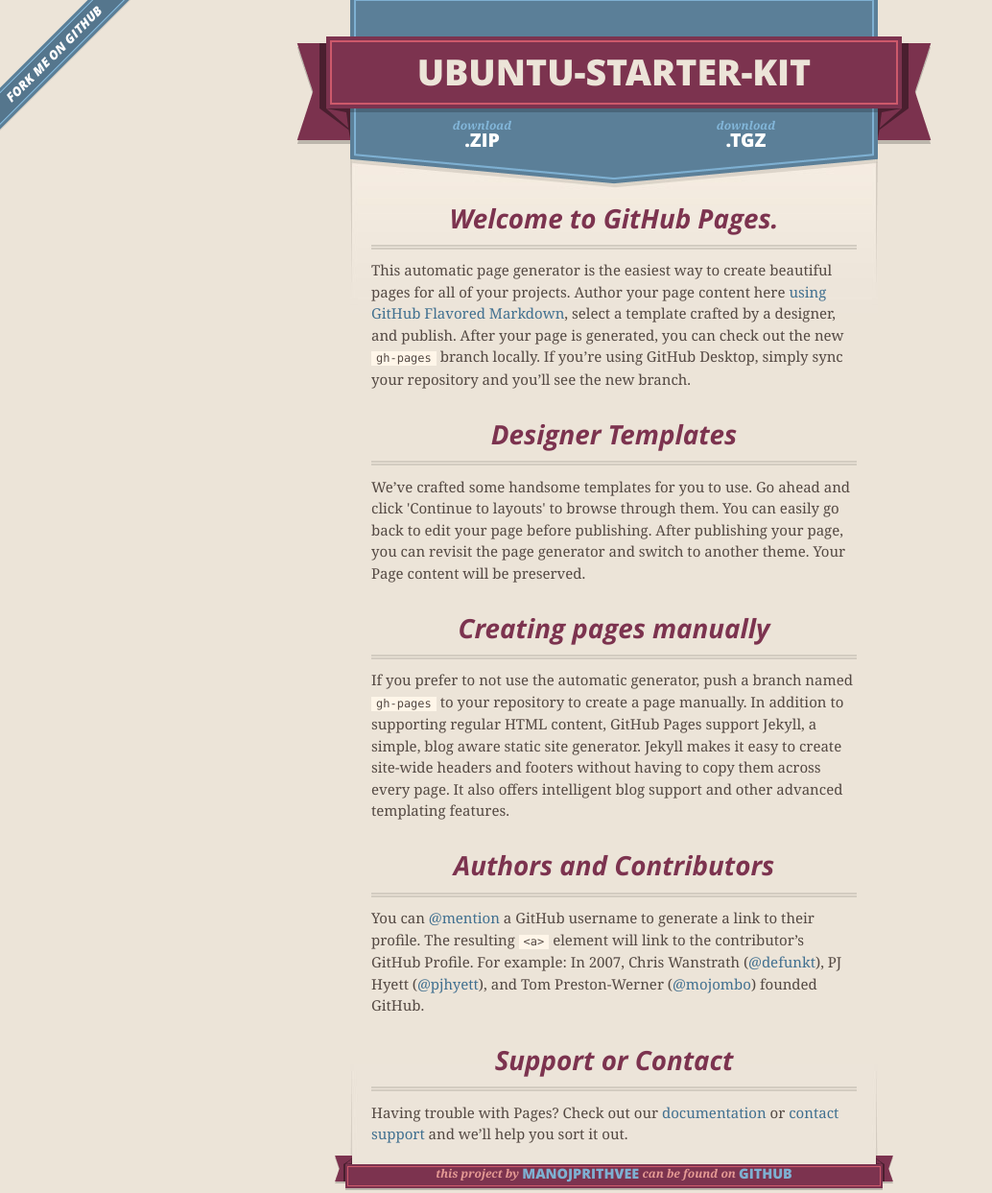
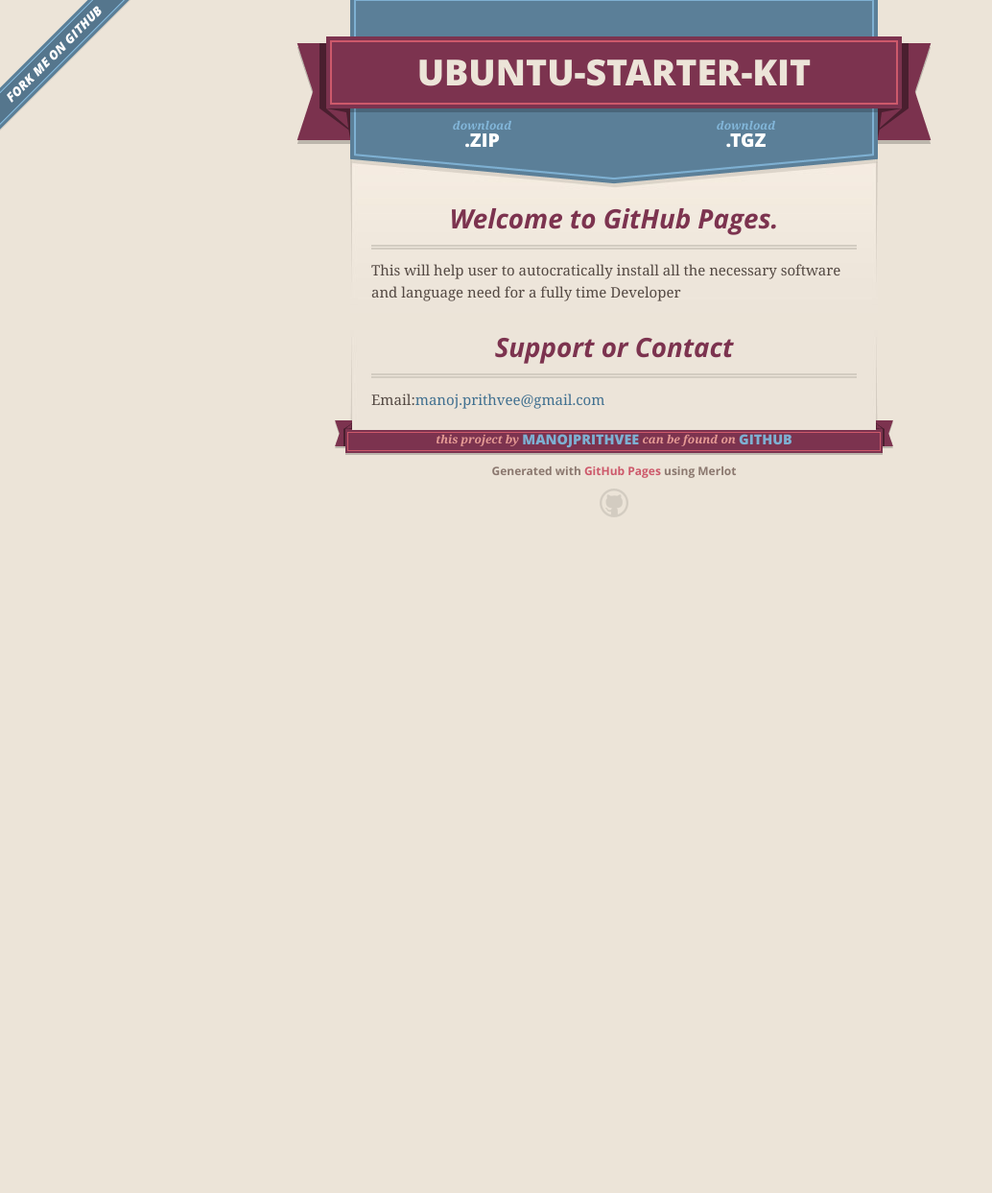
Before and after one commit to manojprithvee/ubuntu-starter-kit, a plain HTML site: page index.html in a window 1280 px wide. Shown: the top 1243 px of the page at 96% size, without its empty margins (0-1034 px from the left). After the commit the page ends 800 px from the top, so only its background shows below. Drawn offline with nearby package versions, Linux system fonts and the light colour scheme.

```diff
--- a/index.html
+++ b/index.html
@@ -49,27 +49,12 @@
         <h3>
 <a id="welcome-to-github-pages" class="anchor" href="#welcome-to-github-pages" aria-hidden="true"><span class="octicon octicon-link"></span></a>Welcome to GitHub Pages.</h3>
 
-<p>This automatic page generator is the easiest way to create beautiful pages for all of your projects. Author your page content here <a href="https://guides.github.com/features/mastering-markdown/">using GitHub Flavored Markdown</a>, select a template crafted by a designer, and publish. After your page is generated, you can check out the new <code>gh-pages</code> branch locally. If you’re using GitHub Desktop, simply sync your repository and you’ll see the new branch.</p>
-
-<h3>
-<a id="designer-templates" class="anchor" href="#designer-templates" aria-hidden="true"><span class="octicon octicon-link"></span></a>Designer Templates</h3>
-
-<p>We’ve crafted some handsome templates for you to use. Go ahead and click 'Continue to layouts' to browse through them. You can easily go back to edit your page before publishing. After publishing your page, you can revisit the page generator and switch to another theme. Your Page content will be preserved.</p>
-
-<h3>
-<a id="creating-pages-manually" class="anchor" href="#creating-pages-manually" aria-hidden="true"><span class="octicon octicon-link"></span></a>Creating pages manually</h3>
-
-<p>If you prefer to not use the automatic generator, push a branch named <code>gh-pages</code> to your repository to create a page manually. In addition to supporting regular HTML content, GitHub Pages support Jekyll, a simple, blog aware static site generator. Jekyll makes it easy to create site-wide headers and footers without having to copy them across every page. It also offers intelligent blog support and other advanced templating features.</p>
-
-<h3>
-<a id="authors-and-contributors" class="anchor" href="#authors-and-contributors" aria-hidden="true"><span class="octicon octicon-link"></span></a>Authors and Contributors</h3>
-
-<p>You can <a href="https://github.com/blog/821" class="user-mention">@mention</a> a GitHub username to generate a link to their profile. The resulting <code>&lt;a&gt;</code> element will link to the contributor’s GitHub Profile. For example: In 2007, Chris Wanstrath (<a href="https://github.com/defunkt" class="user-mention">@defunkt</a>), PJ Hyett (<a href="https://github.com/pjhyett" class="user-mention">@pjhyett</a>), and Tom Preston-Werner (<a href="https://github.com/mojombo" class="user-mention">@mojombo</a>) founded GitHub.</p>
+<p>This will help user to autocratically install all the necessary software and language need for a fully time Developer </p>
 
 <h3>
 <a id="support-or-contact" class="anchor" href="#support-or-contact" aria-hidden="true"><span class="octicon octicon-link"></span></a>Support or Contact</h3>
 
-<p>Having trouble with Pages? Check out our <a href="https://help.github.com/pages">documentation</a> or <a href="https://github.com/contact">contact support</a> and we’ll help you sort it out.</p>
+<p>Email:<a href="mailto:manoj.prithvee@gmail.com">manoj.prithvee@gmail.com</a></p>
       </section>
 
       <footer>
```
Also changed, not shown: params.json (+1 -1 lines).
